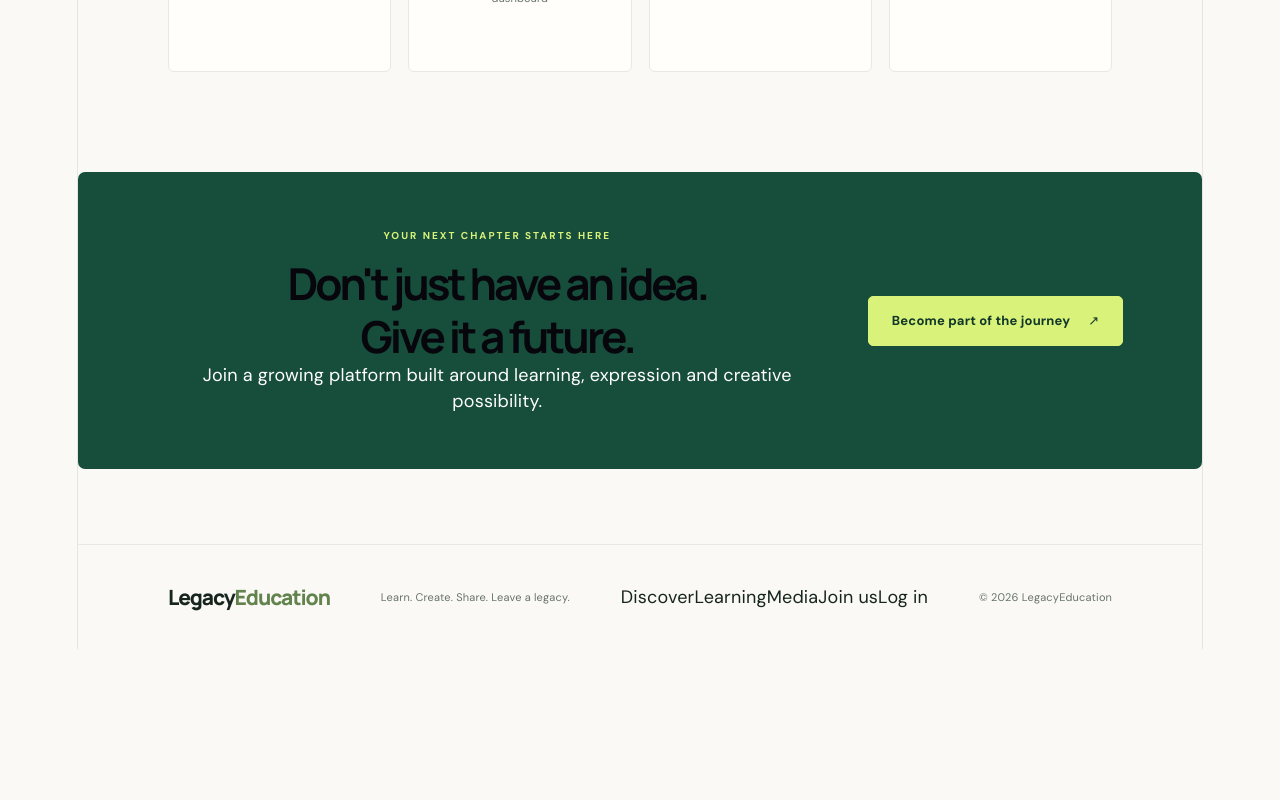
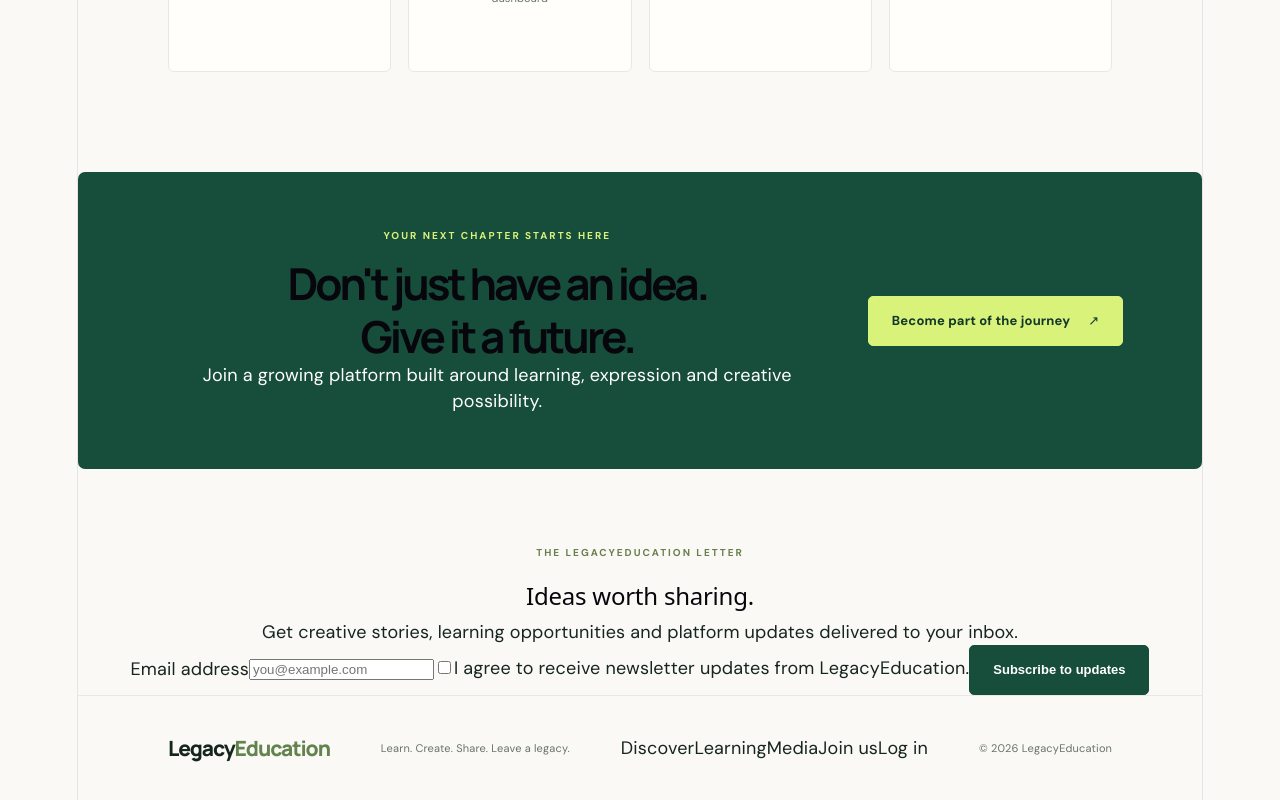
Before and after one commit to lwangaenglish10-gif/legacyeducation, a React app in the folder frontend/: page / in a window 1280 px wide. Shown: the part 1558-2358 px from the top of the page. Before the commit the page ends 2207 px from the top, so only its background shows below. Built offline with nearby package versions, Linux system fonts and the light colour scheme; no server answers; the HTML template or start-up script is replaced by a standard one.

Commit message:
Add newsletter subscription feature

```diff
--- a/frontend/src/Home.jsx
+++ b/frontend/src/Home.jsx
@@ -1,8 +1,37 @@
 
 import './App.css'
 import { Link } from 'react-router-dom'
+import { useState } from 'react'
+import { api } from './services/api'
 
 function Home() {
+  const [newsletterEmail, setNewsletterEmail] = useState('')
+const [newsletterConsent, setNewsletterConsent] = useState(false)
+const [newsletterMessage, setNewsletterMessage] = useState('')
+const [newsletterLoading, setNewsletterLoading] = useState(false)
+
+async function handleNewsletterSubmit(event) {
+  event.preventDefault()
+  setNewsletterMessage('')
+  setNewsletterLoading(true)
+
+  try {
+    const result = await api.subscribeNewsletter(
+      newsletterEmail,
+      newsletterConsent
+    )
+    setNewsletterMessage(result.message)
+    setNewsletterEmail('')
+    setNewsletterConsent(false)
+  } catch (error) {
+    setNewsletterMessage(
+      error.message || 'Subscription failed. Please try again.'
+    )
+  } finally {
+    setNewsletterLoading(false)
+  }
+}
+
   return (
     <div className="site">
       <header className="navbar">
@@ -277,6 +306,55 @@ function Home() {
             Become part of the journey <span>↗</span>
           </Link>
         </section>
+
+<section className="newsletter-section" id="newsletter">
+  <div className="newsletter-content">
+    <p className="eyebrow">THE LEGACYEDUCATION LETTER</p>
+    <h2>Ideas worth sharing.</h2>
+    <p>
+      Get creative stories, learning opportunities and platform
+      updates delivered to your inbox.
+    </p>
+
+    <form onSubmit={handleNewsletterSubmit} className="newsletter-form">
+      <label htmlFor="newsletter-email">Email address</label>
+      <input
+        id="newsletter-email"
+        type="email"
+        value={newsletterEmail}
+        onChange={(event) => setNewsletterEmail(event.target.value)}
+        placeholder="you@example.com"
+        maxLength={254}
+        required
+      />
+
+      <label className="newsletter-consent">
+        <input
+          type="checkbox"
+          checked={newsletterConsent}
+          onChange={(event) => setNewsletterConsent(event.target.checked)}
+          required
+        />
+        I agree to receive newsletter updates from LegacyEducation.
+      </label>
+
+      <button
+        className="button"
+        type="submit"
+        disabled={newsletterLoading}
+      >
+        {newsletterLoading ? 'Subscribing...' : 'Subscribe to updates'}
+      </button>
+
+      {newsletterMessage && (
+        <p role="status" aria-live="polite">
+          {newsletterMessage}
+        </p>
+      )}
+    </form>
+  </div>
+</section>
+
       </main>
 
       <footer className="footer">
--- a/frontend/src/services/api.js
+++ b/frontend/src/services/api.js
@@ -86,6 +86,11 @@ export const api = {
   adminTest: () => request('/users/admin-test'),
 
   getContent: () => request('/content'),
+  subscribeNewsletter: (email, consent) =>
+  request('/newsletter', {
+    method: 'POST',
+    body: JSON.stringify({ email, consent }),
+  }),
   createContent: (content) =>
     request('/content', {
       method: 'POST',
```
Also changed, not shown: 2 other files (tests, documents, lock files or other folders).
